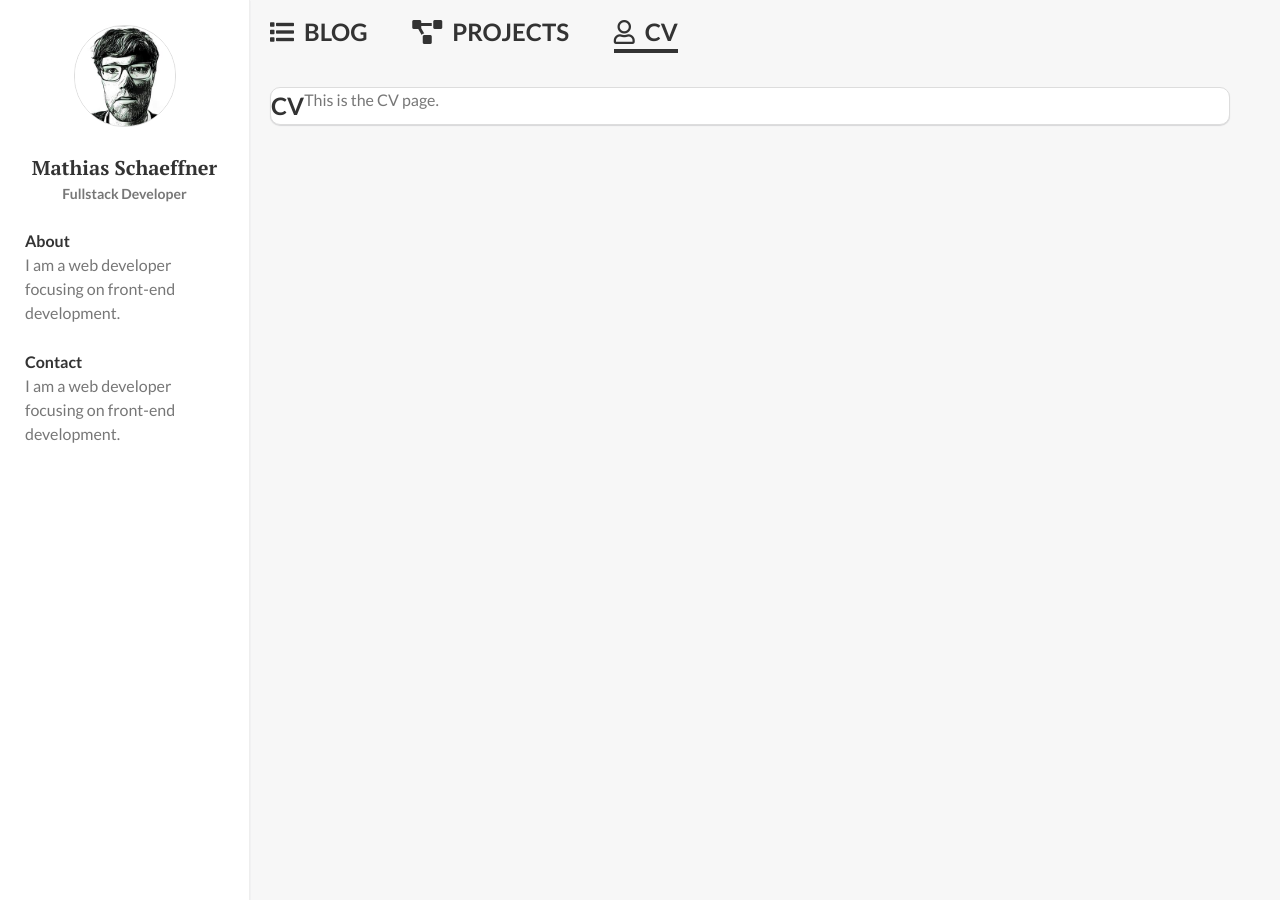
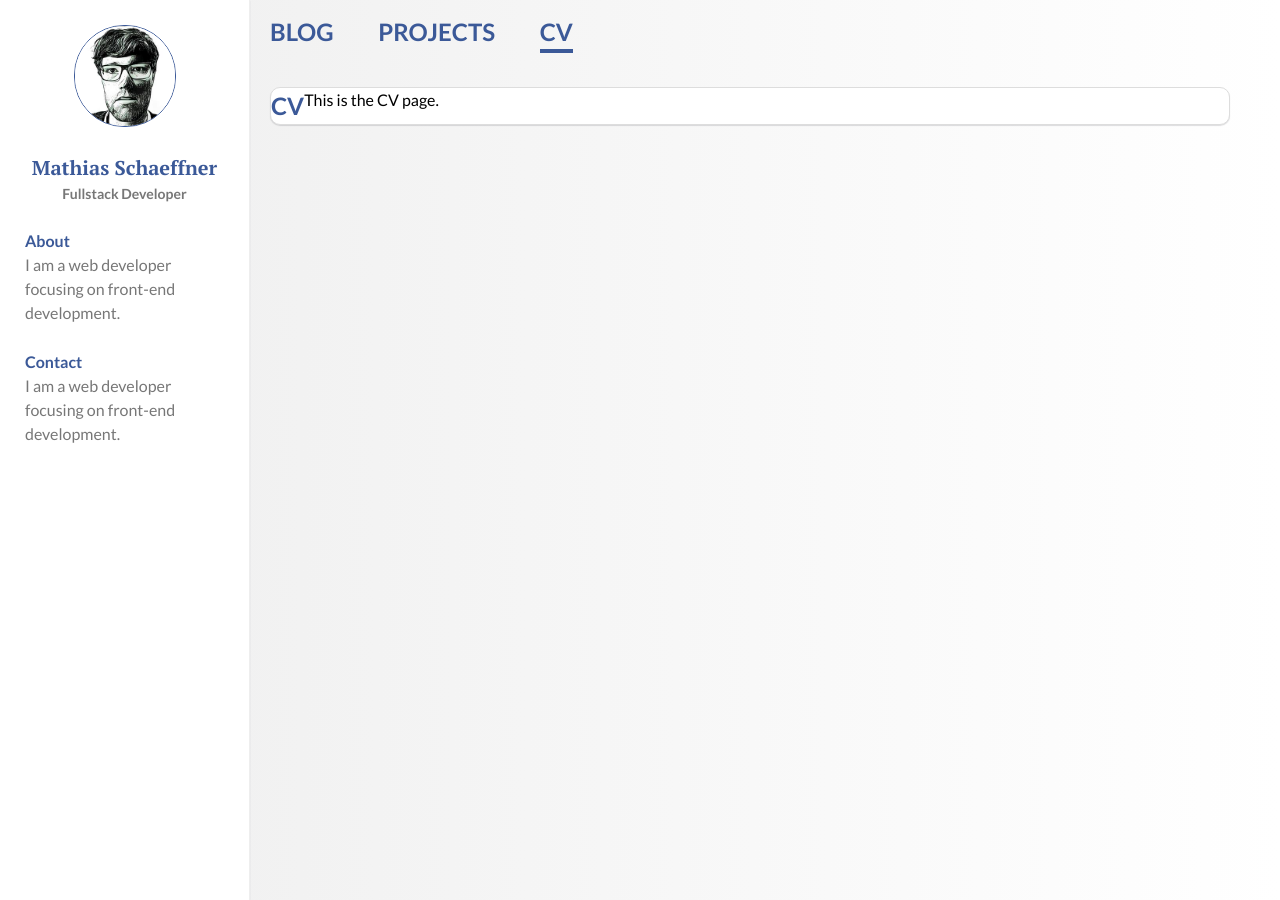
Before and after one commit to mschaeffner/ceevee, a Jekyll site: the page built from cv.md, in a window 1280 px wide. Built offline with Jekyll 4.4.1, drawn with Linux system fonts in a browser that asks for light colours; nearby versions of some CDN libraries.

Commit message:
style body background and links

```diff
--- a/_includes/head.html
+++ b/_includes/head.html
@@ -6,5 +6,4 @@
   <link rel="stylesheet" href="{{ "/assets/main.css" | relative_url }}">
   <link href="https://fonts.googleapis.com/css?family=PT+Serif:400,700" rel="stylesheet">
   <link href="https://fonts.googleapis.com/css?family=Lato:300,400,700" rel="stylesheet">
-  <link rel="stylesheet" href="https://use.fontawesome.com/releases/v5.0.13/css/all.css" integrity="sha384-DNOHZ68U8hZfKXOrtjWvjxusGo9WQnrNx2sqG0tfsghAvtVlRW3tvkXWZh58N9jp" crossorigin="anonymous">
 </head>
--- a/_layouts/home.html
+++ b/_layouts/home.html
@@ -20,13 +20,15 @@
 
         {%- assign date_format = site.minima.date_format | default: "%b %-d, %Y" -%}
         <div class="post-date">
-          <i class="far fa-clock"></i>
           {{ post.date | date: date_format }}
         </div>
 
         {%- if post.tagline -%}
-          <div class="post-tagline">{{ post.tagline }}</div>
+          <div class="post-tagline">
+            {{ post.tagline }}
+          </div>
         {%- endif -%}
+
       </div>
 
     </a>
--- a/_sass/ceevee/_main.scss
+++ b/_sass/ceevee/_main.scss
@@ -9,7 +9,12 @@
 }
 
 body {
-  background-color: #f7f7f7;
+  background: linear-gradient(to left, #1d5c94, #032b56);
+  background: linear-gradient(to right, #EEE, #FFF);
+}
+
+a, a:hover, a:active, a:focus, a:visited {
+  color: #777;
 }
 
 .container {
@@ -37,13 +42,14 @@
   width: 100px;
   height: 100px;
   border-radius: 50px;
-  border: 1px solid #DDD;
+  border: 1px solid #3B5998;
 }
 
 .sidebar-name {
   font-size: 20px;
   margin-top: 20px;
   font-family: 'PT Serif';
+  color: #3B5998;
 }
 
 .sidebar-title {
@@ -54,6 +60,7 @@
 .sidebar-section {
   text-align: left;
   margin-top: 25px;
+  color: #3B5998;
   > p {
     color: #777;
   }
@@ -84,7 +91,7 @@
 
 .nav-link {
   text-decoration: none;
-  color: #333;
+  color: #3B5998 !important;
   font-size: 24px;
   font-weight: bold;
   margin-right: 40px;
@@ -94,7 +101,7 @@
 }
 
 .nav-link-active {
-  border-bottom: 4px solid #333;
+  border-bottom: 4px solid #3B5998;
 }
 
 
@@ -113,7 +120,6 @@
   border-radius: 10px;
   border: 1px solid #DDD;
   overflow: hidden;
-  color: #777;
   text-decoration: none;
   box-shadow: 0 1px 1px 0 rgba(31, 35, 46, 0.15);
   transition: all .3s ease;
@@ -142,7 +148,7 @@
 }
 
 .post-title {
-  color: #333;
+  color: #3B5998;
   font-size: 24px;
   font-weight: bold;
 }
--- a/cv.md
+++ b/cv.md
@@ -2,7 +2,6 @@
 layout: page
 title: CV
 permalink: /cv/
-icon: "far fa-user"
 ---
 
 This is the CV page.
```
Also changed, not shown: index.md (+0 -1 lines), projects.md (+0 -1 lines).
